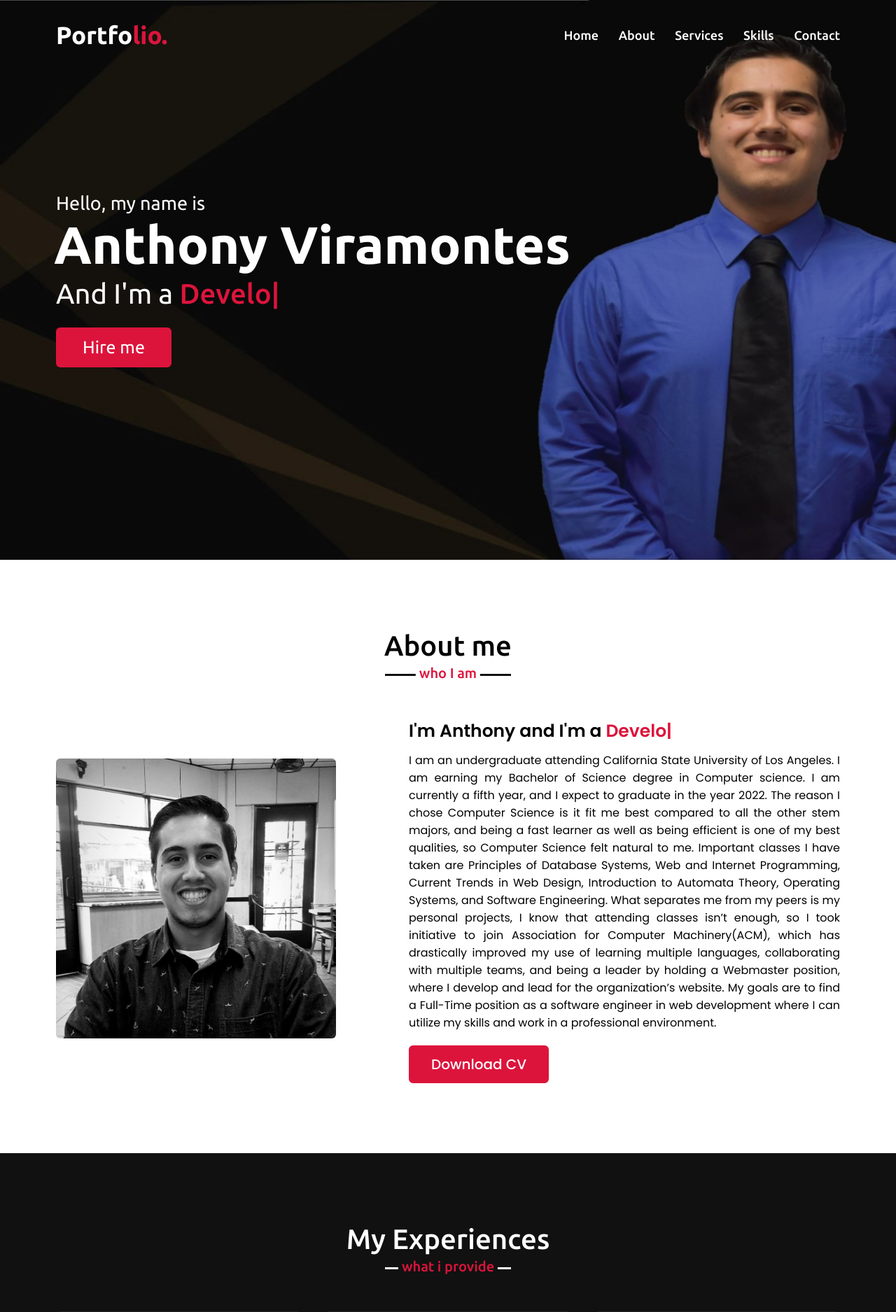
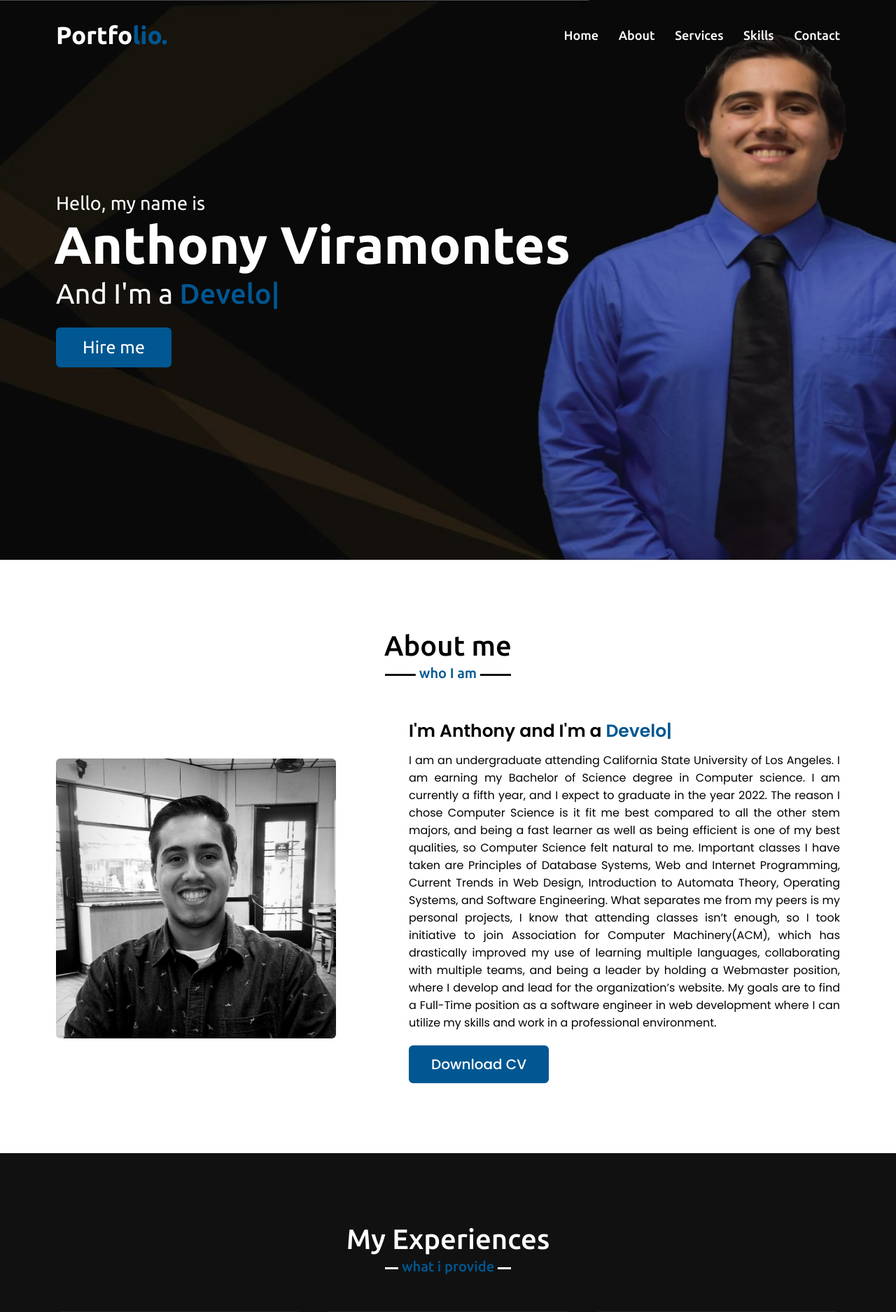
Before and after one commit to moses1252/AV_web.github.io, a PHP site: page / in a window 1280 px wide. Shown: the top 1875 px of the page at 70% size. Run offline with PHP 8.4, Linux system fonts and the light colour scheme.

Commit message:
changing the color scheme to match my shirt
color I chose was #005792

```diff
--- a/style.css
+++ b/style.css
@@ -71,7 +71,7 @@
     bottom: -8px;
     left: 50%;
     font-size: 20px;
-    color: crimson;
+    color: #005792;
     padding: 0 5px;
     background: #fff;
     transform: translateX(-50%);
@@ -101,7 +101,7 @@
     font-weight: 600;
 }
 .navbar .logo a span{
-    color: crimson;
+    color: #005792;
     transition: all 0.3s ease;
 }
 .navbar.sticky .logo a span{
@@ -193,23 +193,23 @@
     margin: 5px 0;
 }
 .home .home-content .text-3 span{
-    color: crimson;
+    color: #005792;
     font-weight: 500;
 }
 .home .home-content a{
     display: inline-block;
-    background: crimson;
+    background: #005792;
     color: #fff;
     font-size: 25px;
     padding: 12px 36px;
     margin-top: 20px;
     font-weight: 400;
     border-radius: 6px;
-    border: 2px solid crimson;
+    border: 2px solid #005792;
     transition: all 0.3s ease;
 }
 .home .home-content a:hover{
-    color: crimson;
+    color: #005792;
     background: none;
 }
 
@@ -235,25 +235,25 @@
     margin-bottom: 10px;
 }
 .about .about-content .right .text span{
-    color: crimson;
+    color: #005792;
 }
 .about .about-content .right p{
     text-align: justify;
 }
 .about .about-content .right a{
     display: inline-block;
-    background: crimson;
+    background: #005792;
     color: #fff;
     font-size: 20px;
     font-weight: 500;
     padding: 10px 30px;
     margin-top: 20px;
     border-radius: 6px;
-    border: 2px solid crimson;
+    border: 2px solid #005792;
     transition: all 0.3s ease;
 }
 .about .about-content .right a:hover{
-    color: crimson;
+    color: #005792;
     background: none;
 }
 
```
Also changed, not shown: other parts of style.css (+18 -18 lines), script.js (+0 -18 lines).
